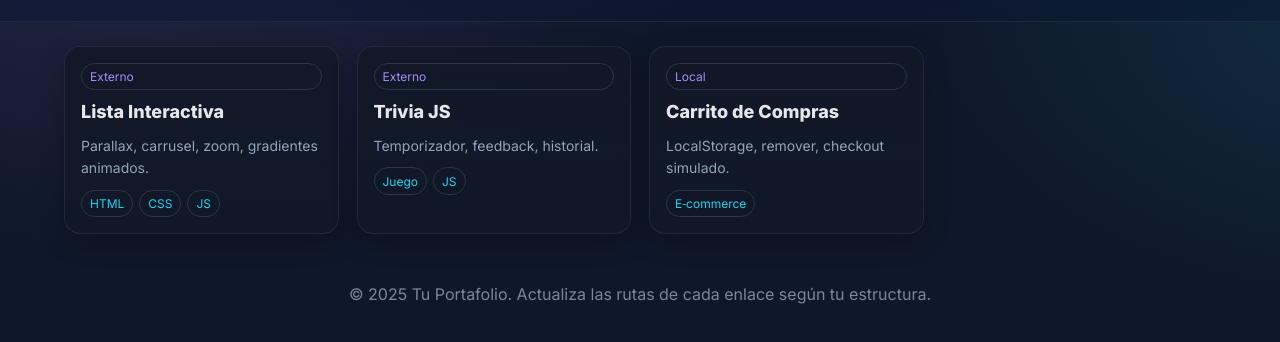
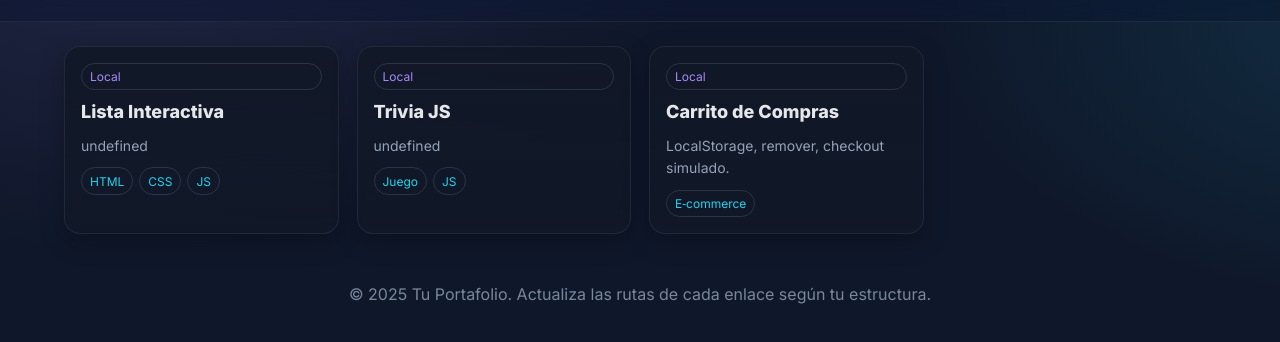
Before and after one commit to asaelrm/JavaScript-Interactivo, a plain HTML site: page index.html in a window 1280 px wide. Shown: the part 66-408 px from the top of the page. Drawn offline with Linux system fonts and the light colour scheme.

Commit message:
Update index.html

```diff
--- a/index.html
+++ b/index.html
@@ -89,9 +89,9 @@
   <script>
     // ====== Configura aquí tus páginas ======
     const PAGES = [
-      { title: "Lista Interactiva", href: "file:///C:/Users/lrosario.cmucesd/Downloads/JavaScript/Clase%20dia%2025/Listainteractiva.html", desc: "Parallax, carrusel, zoom, gradientes animados.", tags:["HTML","CSS","JS"] },
-      { title: "Trivia JS", href: "https://github.com/asaelrm/JavaScript-Interactivo/blob/main/trivia.html", desc: "Temporizador, feedback, historial.", tags:["Juego","JS"] },
-      { title: "Carrito de Compras", href: "index.trivia.html", desc: "LocalStorage, remover, checkout simulado.", tags:["E‑commerce"] },
+      { title: "Lista Interactiva", href: "index.tabladinamica.html", tags:["HTML","CSS","JS"] },
+      { title: "Trivia JS", href: "index.trivia.html", tags:["Juego","JS"] },
+      { title: "Carrito de Compras", href: "index.carritofalso.html", desc: "LocalStorage, remover, checkout simulado.", tags:["E‑commerce"] },
     ];
 
     // ====== Render ======
```
